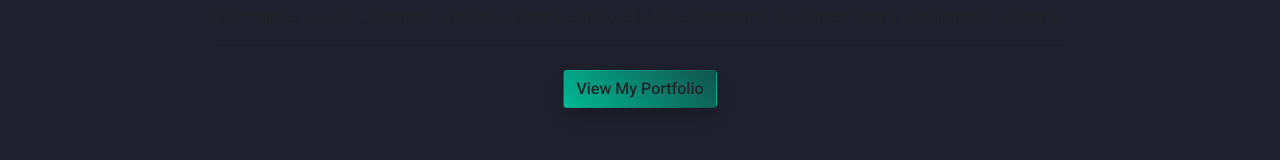
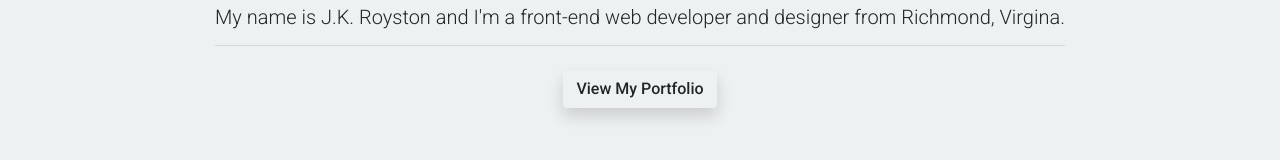
Before and after one commit to jxhnkndl/react-portfolio, a React (Create React App) app: page / in a window 1280 px wide. Shown: the part 431-591 px from the top of the page. Built offline with nearby package versions, Linux system fonts and the light colour scheme.

Commit message:
Adjust color variables and site wide inherited styles

```diff
--- a/src/App.css
+++ b/src/App.css
@@ -3,7 +3,7 @@
 :root {
   --brand-color: #00B894;
   --accent-light: #60B8C8;
-  --accent-dark: #796EA2;
+  --accent-dark: #5A6385;
   --light-color: #EEF1F2;
   --dark-color: #1F202D;
 }
@@ -15,13 +15,7 @@ body {
 /* Background color wrapper */
 
 #bg-wrapper {
-  background-color: var(--dark-color);
-}
-
-/* Custom color classes */
-
-.green-gradient-bg {
-  background-image: linear-gradient(45deg, #00b894, #06816988);
+  background-color: var(--light-color);
 }
 
 /* Typography media queries */
```
